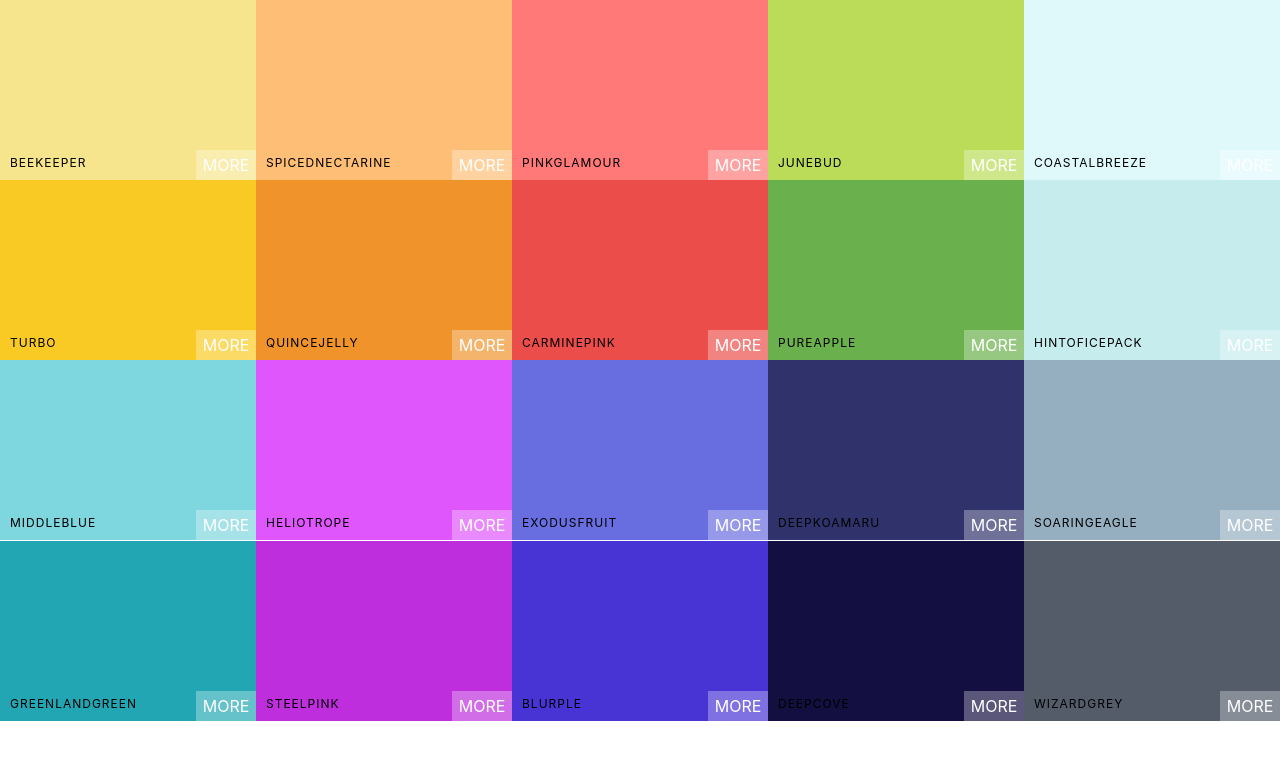
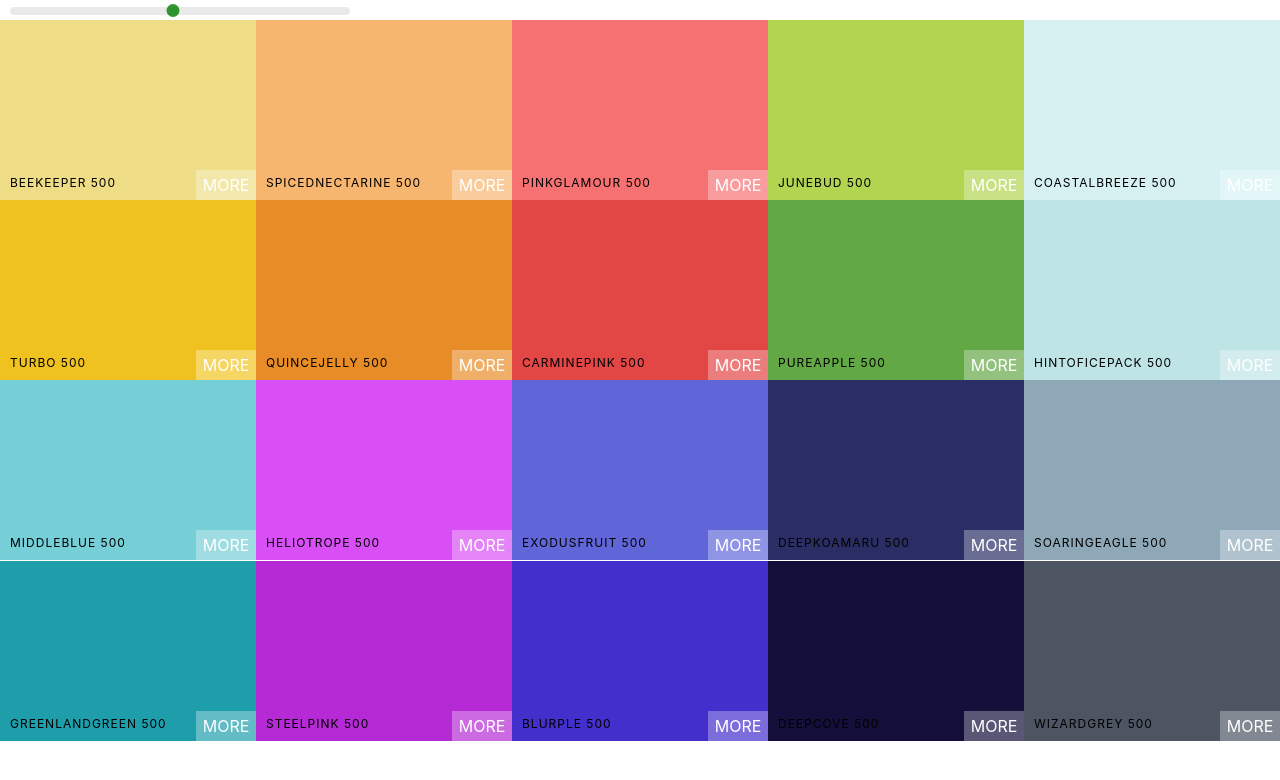
Before and after one commit to 1nandagopal/colours, a React (Create React App) app: page / in a window 1280 px wide. Shown: the top 780 px of the page. Built offline with nearby package versions, Linux system fonts and the light colour scheme.

Commit message:
Create and styled slider component.

```diff
--- a/package.json
+++ b/package.json
@@ -9,7 +9,9 @@
     "@testing-library/jest-dom": "^5.17.0",
     "@testing-library/react": "^13.4.0",
     "@testing-library/user-event": "^13.5.0",
+    "chroma-js": "^2.4.2",
     "classnames": "^2.5.1",
+    "rc-slider": "^10.6.2",
     "react": "^18.3.1",
     "react-copy-to-clipboard": "^5.1.0",
     "react-dom": "^18.3.1",
--- a/src/App.js
+++ b/src/App.js
@@ -1,12 +1,14 @@
+import { Component } from "react";
 import Palette from "./Palette";
 import SeedColours from "./SeedColours";
+import { generatePalette } from "./colourHelpers";
 
-function App() {
-  return (
-    <div>
-      <Palette {...SeedColours[4]} />
-    </div>
-  );
+export default class App extends Component {
+  render() {
+    return (
+      <div>
+        <Palette palette={generatePalette(SeedColours[4])} />
+      </div>
+    );
+  }
 }
-
-export default App;
--- a/src/Palette.css
+++ b/src/Palette.css
@@ -5,3 +5,29 @@
 .Palette-colours {
   height: 90%;
 }
+
+.slider {
+  width: 340px;
+  margin: 0 10px;
+  display: inline-block;
+}
+
+.rc-slider-track {
+  background-color: transparent;
+}
+.rc-slider-rail {
+  height: 8px;
+}
+.rc-slider-handle,
+.rc-slider-handle:active,
+.rc-slider-handle:hover,
+.rc-slider-handle:focus {
+  background-color: green;
+  outline: none;
+  border: 2px solid green;
+  box-shadow: none;
+  width: 13px;
+  height: 13px;
+  margin-left: -7px;
+  margin-top: -3px;
+}
--- a/src/Palette.js
+++ b/src/Palette.js
@@ -1,16 +1,36 @@
 import { Component } from "react";
 import ColourBox from "./ColourBox";
+import Slider from "rc-slider";
+import "rc-slider/assets/index.css";
 
 import "./Palette.css";
 
 export default class Palette extends Component {
+  constructor(props) {
+    super(props);
+    this.state = { level: 500 };
+    this.changeLevel = this.changeLevel.bind(this);
+  }
+
+  changeLevel(level) {
+    console.log(level);
+    this.setState({ level });
+  }
   render() {
-    console.log(this.props);
-    const colourBoxes = this.props.colours.map((colour) => (
-      <ColourBox background={colour.colour} name={colour.name} />
-    ));
+    const colourBoxes = this.props.palette.colours[this.state.level].map(
+      (colour) => <ColourBox background={colour.hex} name={colour.name} />
+    );
     return (
       <div className="Palette">
+        <div className="slider">
+          <Slider
+            defaultValue={this.state.level}
+            min={100}
+            max={900}
+            step={100}
+            onChange={this.changeLevel}
+          />
+        </div>
         <div className="Palette-colours">{colourBoxes}</div>
       </div>
     );
--- /dev/null
+++ b/src/colourHelpers.js
@@ -0,0 +1,40 @@
+import chroma from "chroma-js";
+const levels = [50, 100, 200, 300, 400, 500, 600, 700, 800, 900];
+
+function generatePalette(starterPalette) {
+  let newPalette = {
+    paletteName: starterPalette.paletteName,
+    id: starterPalette.id,
+    emoji: starterPalette.emoji,
+    colours: {},
+  };
+  for (let level of levels) {
+    newPalette.colours[level] = [];
+  }
+  for (let colour of starterPalette.colours) {
+    let scale = getScale(colour.colour, 10).reverse();
+    for (let i in scale) {
+      newPalette.colours[levels[i]].push({
+        name: `${colour.name} ${levels[i]}`,
+        id: colour.name.toLowerCase().replace(/ /g, "-"),
+        hex: scale[i],
+        rgb: chroma(scale[i]).css(),
+        rgba: chroma(scale[i])
+          .css()
+          .replace("rgb", "rgba")
+          .replace(")", ",1.0)"),
+      });
+    }
+  }
+  return newPalette;
+}
+function getRange(hexcolour) {
+  const end = "#fff";
+  return [chroma(hexcolour).darken(1.4).hex(), hexcolour, end];
+}
+
+function getScale(hexcolour, numberOfcolours) {
+  return chroma.scale(getRange(hexcolour)).mode("lab").colors(numberOfcolours);
+}
+
+export { generatePalette };
```
Also changed, not shown: 1 other file (tests, documents, lock files or other folders).
